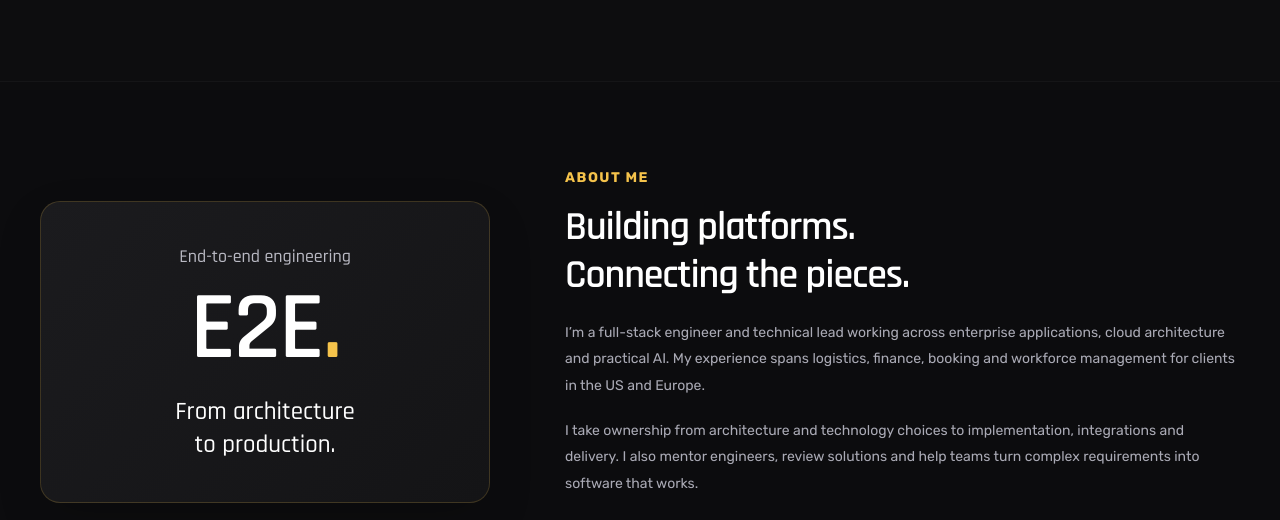
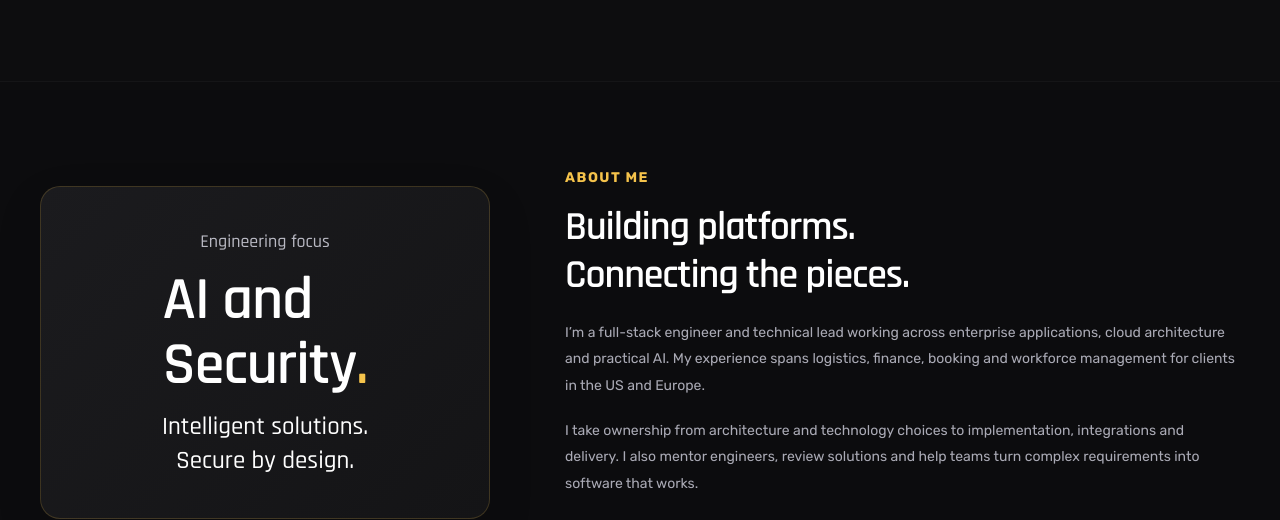
Before and after one commit to artem0513/artem-page, a plain HTML site: page index.html in a window 1280 px wide. Shown: the part 1899-2419 px from the top of the page. Drawn offline with Linux system fonts and the light colour scheme.

Commit message:
Update hero and about highlights to AI expertise and security

```diff
--- a/assets/css/refinement.css
+++ b/assets/css/refinement.css
@@ -391,8 +391,8 @@ body.refined-page .bg-benner-img-four img {
 }
 .hero-note > strong {
   font-family: var(--font-primary);
-  font-size: 58px;
-  line-height: 1.1;
+  font-size: 48px;
+  line-height: 1.05;
   display: block;
   color: #f5c34b;
   font-weight: 600;
@@ -551,6 +551,12 @@ body.refined-page .about-us-left-content-wrap {
 }
 .years-of-experience-card .card-title > span {
   color: #f5c34b;
+}
+body.refined-page .years-of-experience-card .card-title.focus-card-title {
+  font-size: clamp(38px, 4.7vw, 64px);
+  line-height: 1.07;
+  letter-spacing: -1px;
+  margin-top: 12px;
 }
 .about-us-left-content-wrap .years-of-experience-card .card-para {
   font-family: var(--font-primary);
--- a/index.html
+++ b/index.html
@@ -113,7 +113,7 @@
               />
             </div>
             <div class="hero-note">
-              <span>Core expertise</span><strong>.NET</strong>
+              <span>Core expertise</span><strong>AI<br />Expert</strong>
               <p>Cloud platforms.<br />AI & RAG.</p>
             </div>
             <div class="banner-four-right-bg-img" aria-hidden="true">
@@ -257,9 +257,13 @@
           <div class="about-layout">
             <div class="about-us-left-content-wrap">
               <div class="years-of-experience-card reveal">
-                <span class="about-card-label">End-to-end engineering</span>
-                <h3 class="card-title">E2E<span>.</span></h3>
-                <p class="card-para">From architecture<br />to production.</p>
+                <span class="about-card-label">Engineering focus</span>
+                <h3 class="card-title focus-card-title">
+                  AI and<br />Security<span>.</span>
+                </h3>
+                <p class="card-para">
+                  Intelligent solutions.<br />Secure by design.
+                </p>
               </div>
               <div class="design-card reveal">
                 <div class="design-card-img" aria-hidden="true">
```
